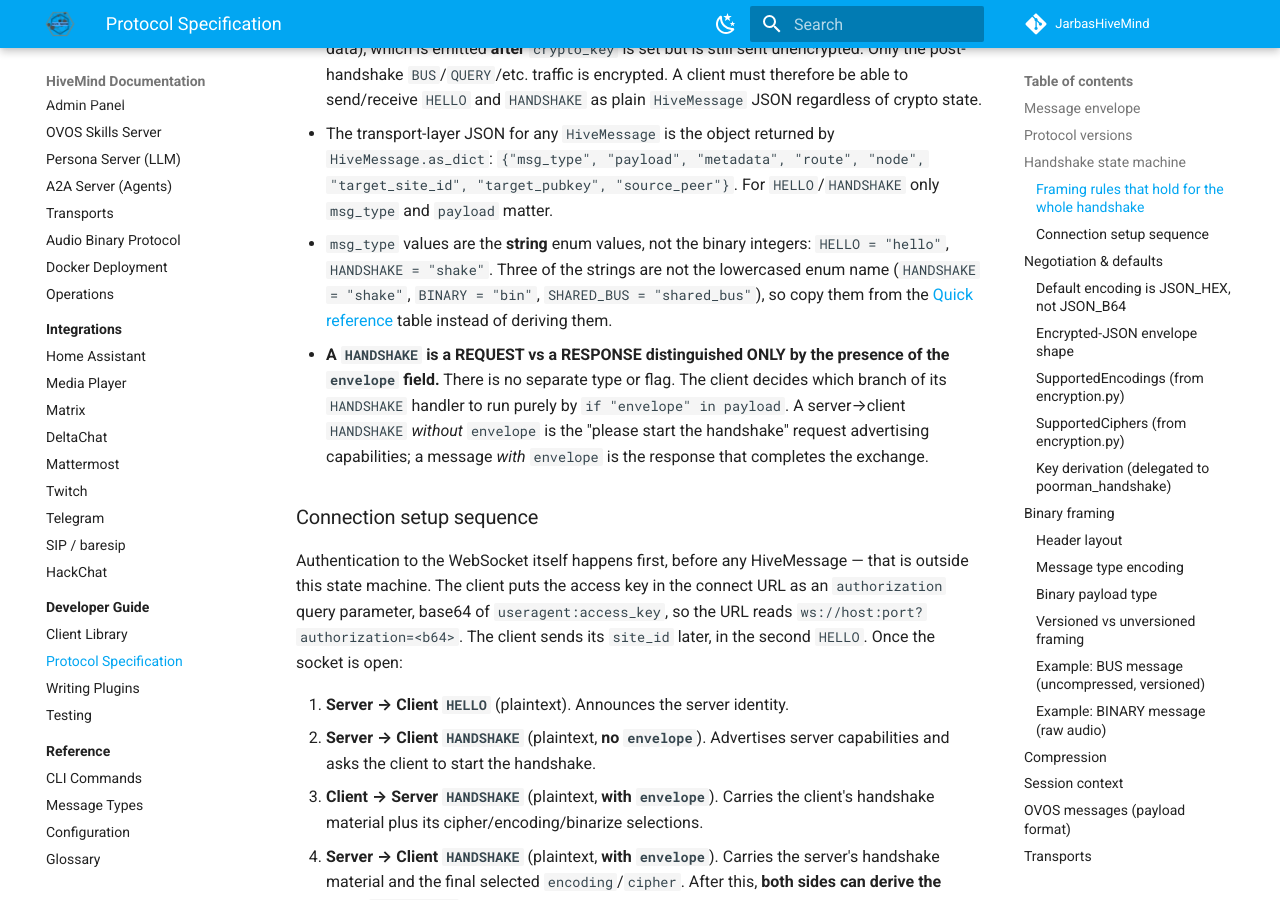
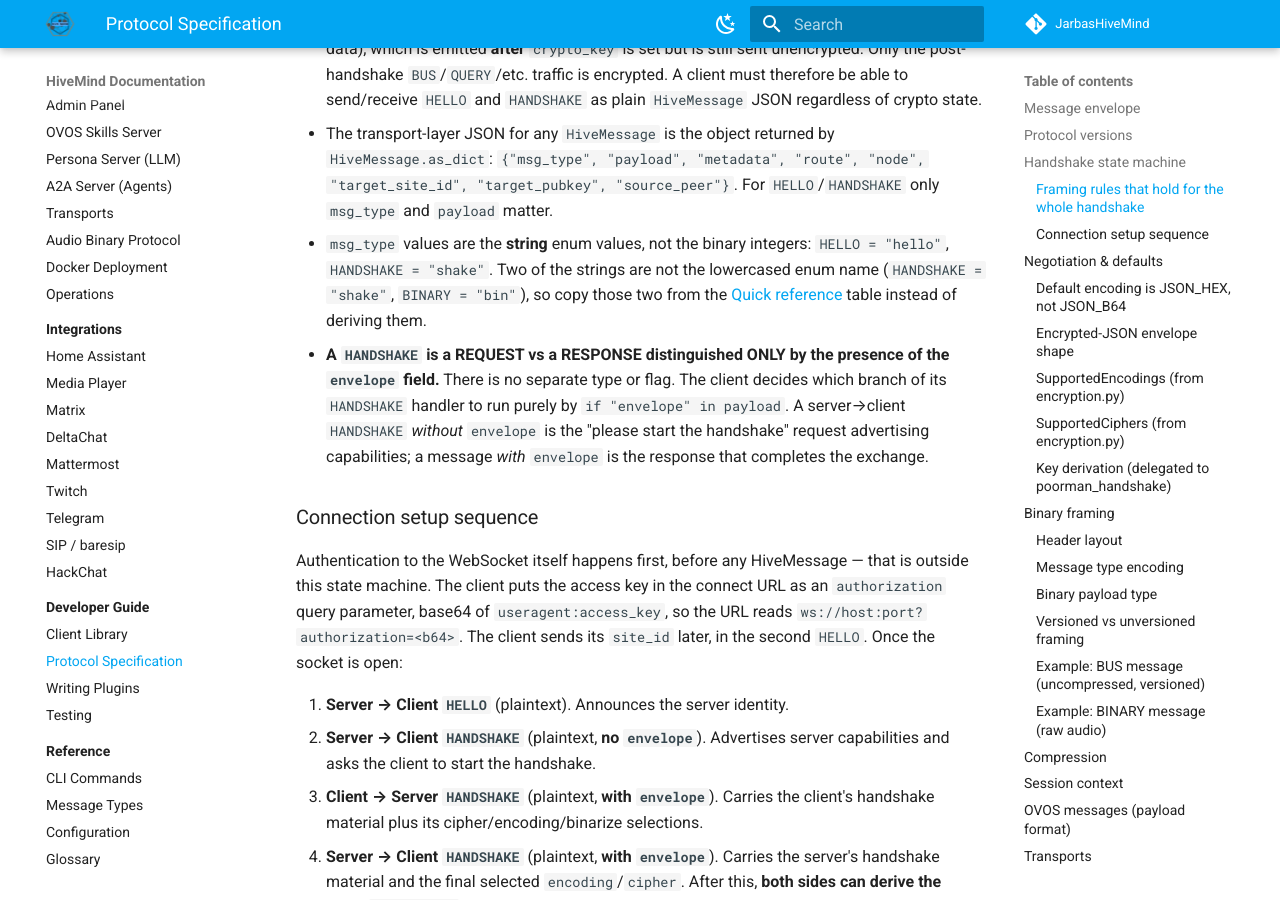
Before and after one commit to JarbasHiveMind/HiveMind-community-docs, an MkDocs documentation site: the page built from docs/developers/protocol-spec.md, in a window 1280 px wide and 900 px high, scrolled down 2874 px. Built offline with MkDocs 1.6.1 and Material for MkDocs 9.7.7, drawn with Linux system fonts in a browser that asks for light colours.

Commit message:
docs: fix protocol-spec.md, only 2 wire values differ from lowercased name (SHARED_BUS was wrongly listed as a third)

```diff
--- a/docs/developers/protocol-spec.md
+++ b/docs/developers/protocol-spec.md
@@ -73,7 +73,7 @@ This section is the authoritative connection-setup sequence for the **legacy v1/
 
 - **`HELLO` and `HANDSHAKE` messages always travel in PLAINTEXT JSON**, even after the session key has been established. This includes the client's *second* `HELLO` (the one carrying session data), which is emitted **after** `crypto_key` is set but is still sent unencrypted. Only the post-handshake `BUS`/`QUERY`/etc. traffic is encrypted. A client must therefore be able to send/receive `HELLO` and `HANDSHAKE` as plain `HiveMessage` JSON regardless of crypto state.
 - The transport-layer JSON for any `HiveMessage` is the object returned by `HiveMessage.as_dict`: `{"msg_type", "payload", "metadata", "route", "node", "target_site_id", "target_pubkey", "source_peer"}`. For `HELLO`/`HANDSHAKE` only `msg_type` and `payload` matter.
-- `msg_type` values are the **string** enum values, not the binary integers: `HELLO = "hello"`, `HANDSHAKE = "shake"`. Three of the strings are not the lowercased enum name (`HANDSHAKE = "shake"`, `BINARY = "bin"`, `SHARED_BUS = "shared_bus"`), so copy them from the [Quick reference](../reference/message-types.md#quick-reference) table instead of deriving them.
+- `msg_type` values are the **string** enum values, not the binary integers: `HELLO = "hello"`, `HANDSHAKE = "shake"`. Two of the strings are not the lowercased enum name (`HANDSHAKE = "shake"`, `BINARY = "bin"`), so copy those two from the [Quick reference](../reference/message-types.md#quick-reference) table instead of deriving them.
 - **A `HANDSHAKE` is a REQUEST vs a RESPONSE distinguished ONLY by the presence of the `envelope` field.** There is no separate type or flag. The client decides which branch of its `HANDSHAKE` handler to run purely by `if "envelope" in payload`. A server→client `HANDSHAKE` *without* `envelope` is the "please start the handshake" request advertising capabilities; a message *with* `envelope` is the response that completes the exchange.
 
 ### Connection setup sequence
```
